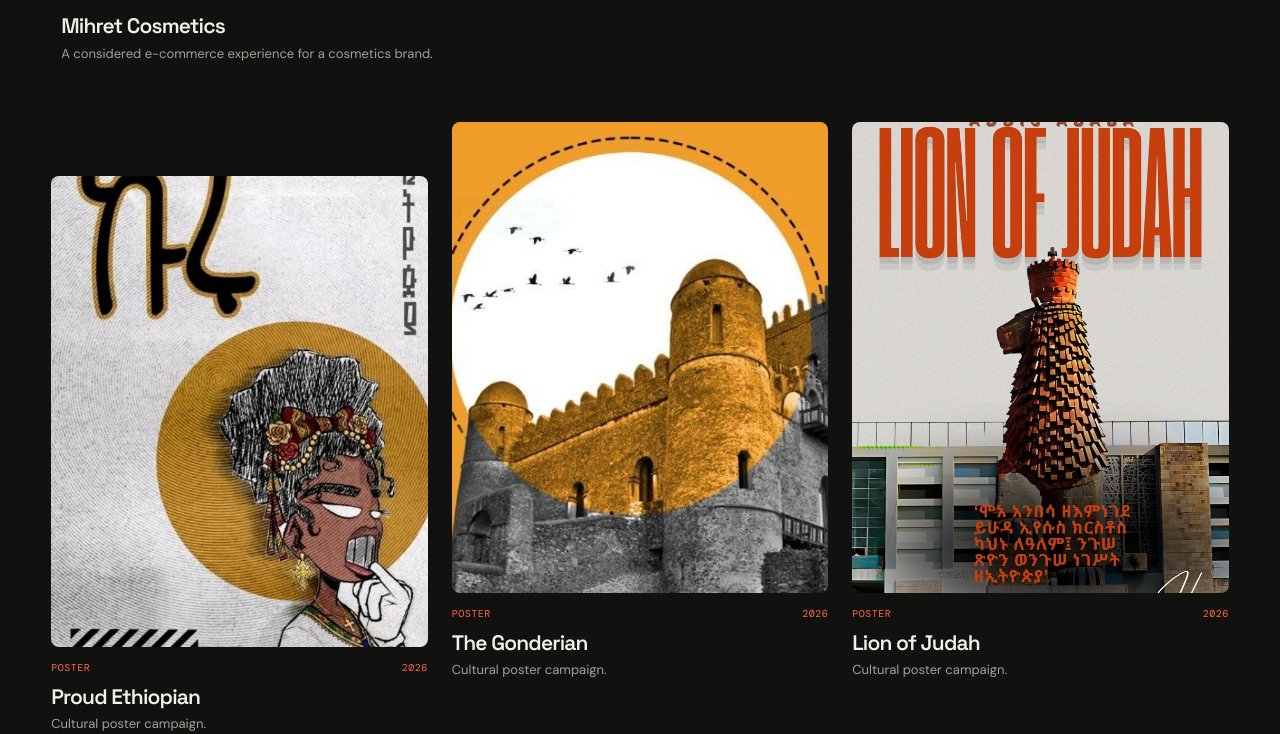
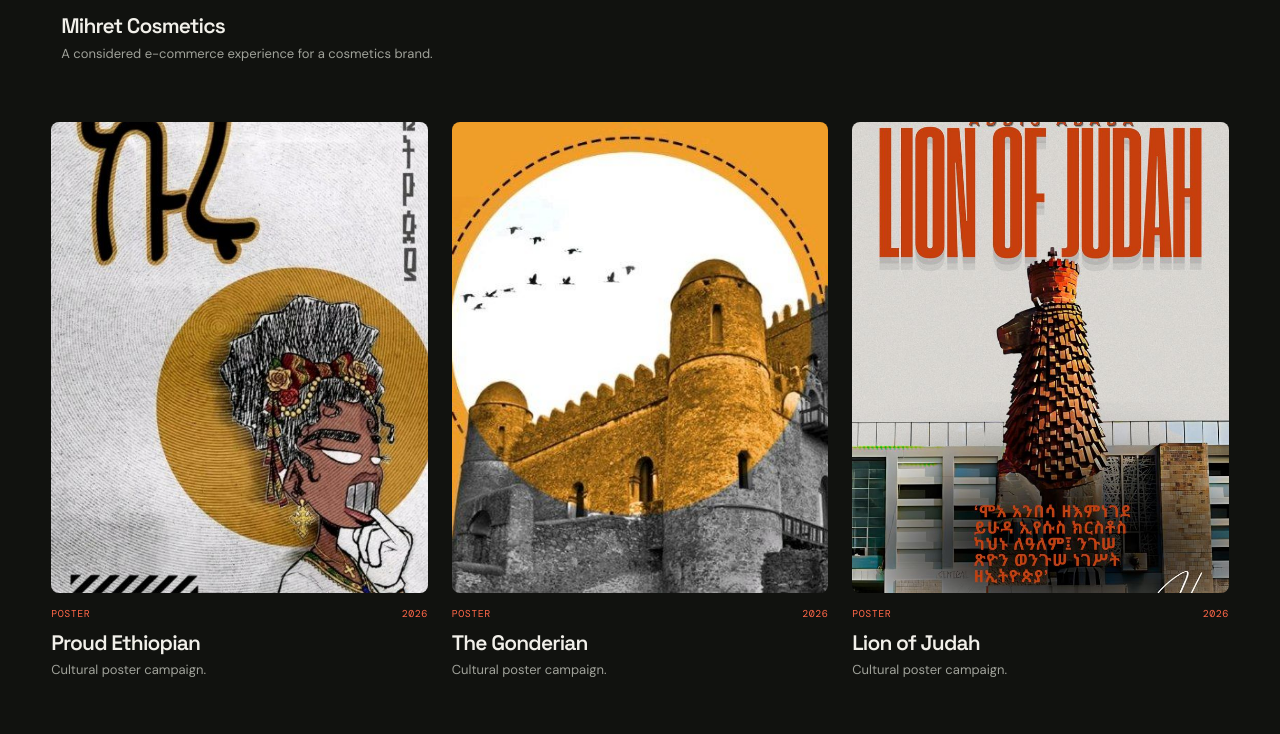
Before and after one commit to minte-atnafu/mihret-portfolio, a React (Vite) app: page / in a window 1280 px wide. Shown: the part 1865-2599 px from the top of the page. Built offline with nearby package versions, Linux system fonts and the light colour scheme.

Commit message:
implement intersection observer for project cards visibility and update CSS animations

```diff
--- a/src/App.jsx
+++ b/src/App.jsx
@@ -94,6 +94,20 @@ function App() {
   const [theme, setTheme] = useState(() => localStorage.getItem('portfolio-theme') || 'dark');
 
   useEffect(() => {
+    const cards = document.querySelectorAll('.project-card');
+    const observer = new IntersectionObserver((entries) => {
+      entries.forEach((entry) => {
+        if (entry.isIntersecting) {
+          entry.target.classList.add('is-visible');
+          observer.unobserve(entry.target);
+        }
+      });
+    }, { threshold: 0.12 });
+    cards.forEach((card) => observer.observe(card));
+    return () => observer.disconnect();
+  }, [filter]);
+
+  useEffect(() => {
     document.documentElement.dataset.theme = theme;
     localStorage.setItem('portfolio-theme', theme);
   }, [theme]);
--- a/src/styles.css
+++ b/src/styles.css
@@ -53,7 +53,8 @@ em { color:var(--accent); font-style:normal; }
 .filter-bar button:hover,.filter-bar button.selected { border-color:var(--accent); background:var(--accent); color:#fff; }
 .filter-bar button.selected span,.filter-bar button:hover span { color:#fff; }
 .project-grid { display:grid; grid-template-columns:repeat(12,1fr); gap:58px 24px; }
-.project-card { grid-column:span 4; margin:0; cursor:pointer; animation:rise .6s both; }
+.project-card { grid-column:span 4; margin:0; cursor:pointer; opacity:0; transform:translateY(32px); transition:opacity .7s ease,transform .7s cubic-bezier(.16,1,.3,1); }
+.project-card.is-visible { opacity:1; transform:none; }
 .project-card,.project-image,.project-modal { border-radius:8px; }
 .project-card.featured { grid-column:span 7; }
 .project-card--uiux.featured { grid-column:span 12; }
@@ -86,7 +87,6 @@ em { color:var(--accent); font-style:normal; }
 .project-info > div { display:flex; justify-content:space-between; color:var(--accent); font:10px 'DM Mono'; text-transform:uppercase; letter-spacing:.05em; }
 .project-info h3 { margin:9px 0 5px; font:600 21px 'Space Grotesk'; letter-spacing:-.04em; }
 .project-info p { margin:0; color:var(--muted); font-size:13px; }
-@keyframes rise { from { opacity:0; transform:translateY(18px); } to { opacity:1; } }
 .principles { padding:130px 0; background:var(--surface); }
 .principles-layout { align-items:start; }
 .principle-list { border-top:1px solid var(--line); }
@@ -138,6 +138,7 @@ em { color:var(--accent); font-style:normal; }
 .project-card--uiux.project-card--telemarket { grid-column:span 6; }
 .project-card--uiux.project-card--telemarket .project-image { aspect-ratio:16/12; }
 .project-card--uiux.project-card--telemarket .project-image img { object-fit:contain; }
+.project-card.is-visible { opacity:1; transform:none; }
 .project-card:has(img[alt="Analytics Dashboard"]),.project-card:has(img[alt="SESEN Global"]) { grid-column:span 6; }
 @media (max-width:600px) { .project-card:has(img[alt="Analytics Dashboard"]),.project-card:has(img[alt="SESEN Global"]) { grid-column:1 / -1; } }
 .project-card--uiux.project-card--analytics { grid-column:span 6; }
```
